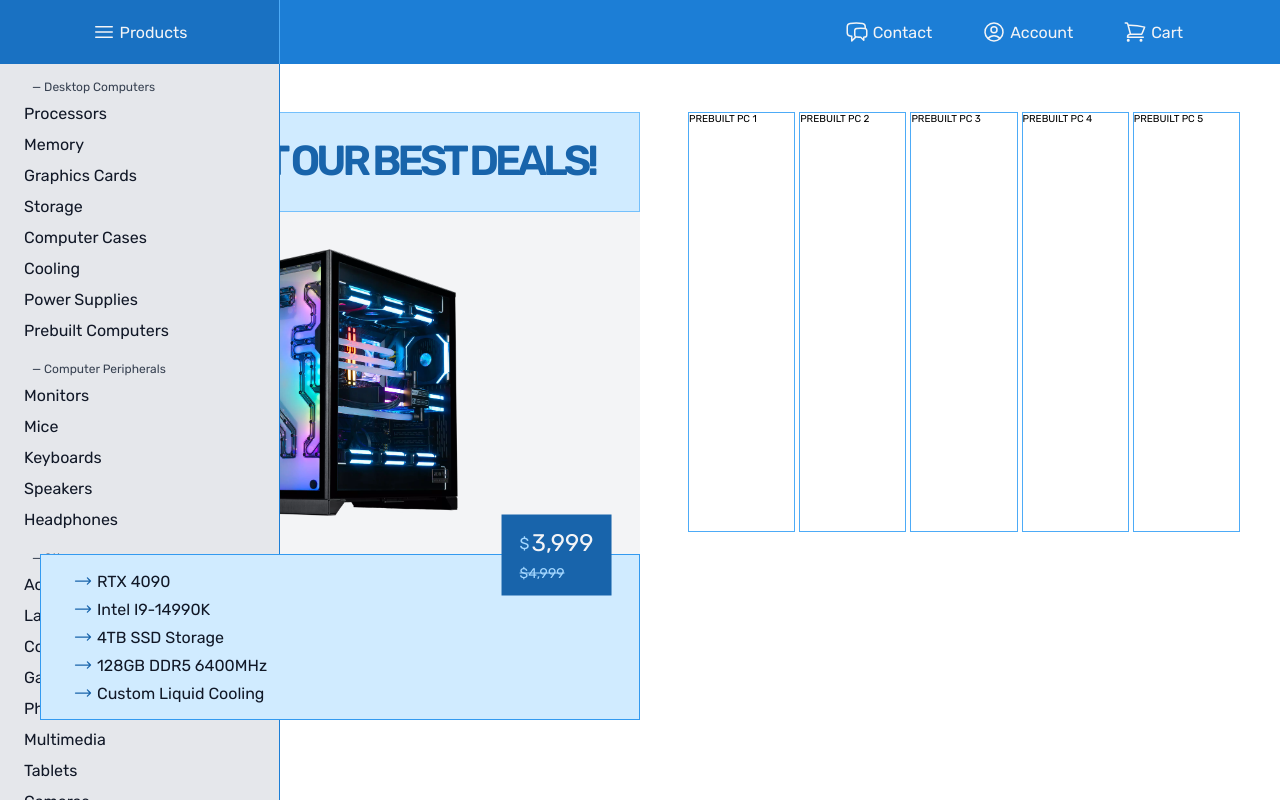
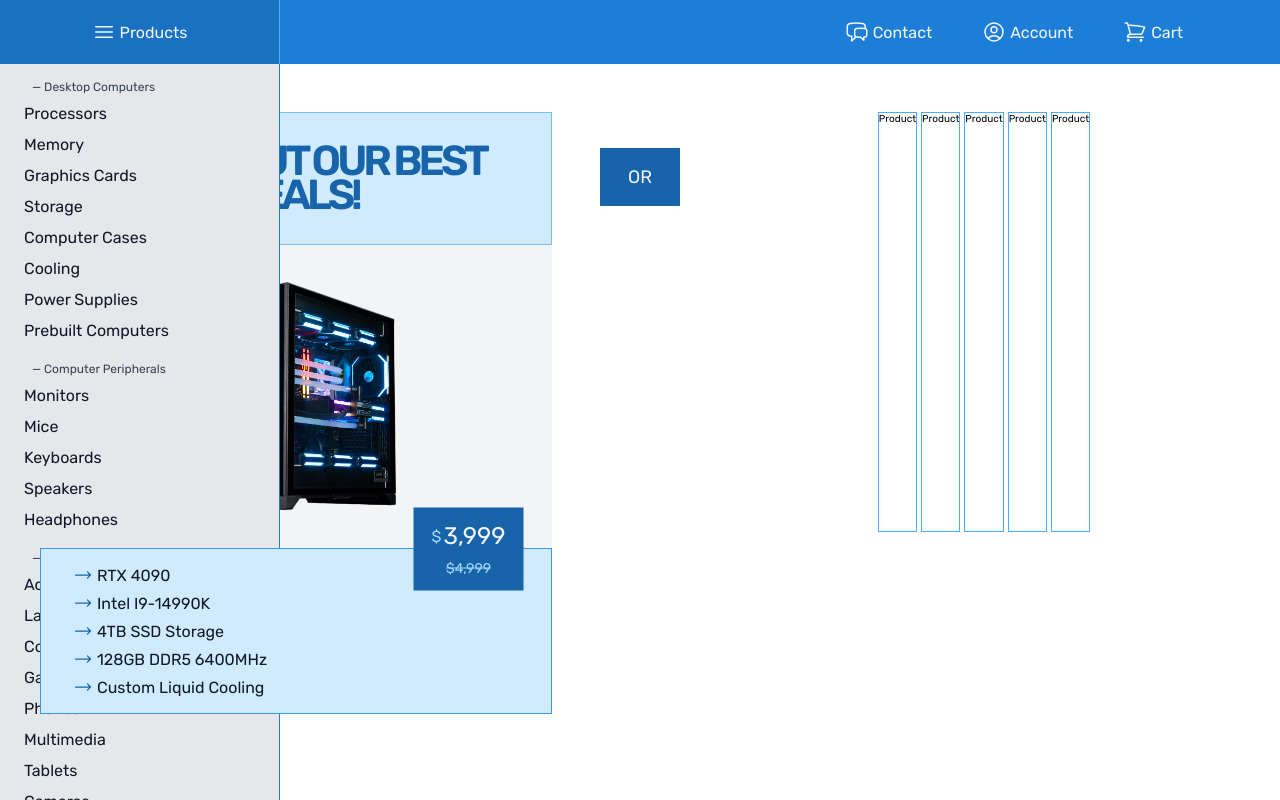
Before and after one commit to MrWalt/frostbyte, a React (Vite) app: page / in a window 1280 px wide. Built offline with nearby package versions, Linux system fonts and the light colour scheme.

Commit message:
Rename Accordion to Carousel and slighty change its design

```diff
--- a/src/pages/Home.jsx
+++ b/src/pages/Home.jsx
@@ -1,5 +1,5 @@
 import styled from "styled-components";
-import Accordion from "../ui/Accordion";
+import Accordion from "../ui/Carousel";
 import FeaturedCard from "../ui/FeaturedCards";
 
 const Container = styled.div`
@@ -8,17 +8,38 @@ const Container = styled.div`
 
   margin: 4.8rem auto;
 
+  display: grid;
+  grid-template-columns: 1fr 8rem 1fr;
+  /* align-items: center; */
+  /* justify-items: center; */
+  /* align-items: stretch; */
+  /* display: flex;
+  justify-content: space-between;
+  align-items: start; */
+  gap: 4.8rem;
+  /* padding: 4.8rem 12.8rem; */
+`;
+
+const StyledSpan = styled.span`
+  text-transform: uppercase;
+  padding: 1.8rem 2.4rem;
+  margin-top: 3.6rem;
   display: flex;
-  justify-content: space-between;
-  align-items: start;
-  /* padding: 4.8rem 12.8rem; */
-  gap: 4.8rem;
+  justify-content: center;
+  align-items: center;
+
+  align-self: start;
+
+  font-size: 1.8rem;
+  color: var(--color-grey-100);
+  background-color: var(--color-brand-900);
 `;
 
 export default function Home() {
   return (
     <Container>
       <Accordion />
+      <StyledSpan>Or</StyledSpan>
       <FeaturedCard />
     </Container>
   );
--- a/src/ui/Accordion.jsx
+++ b/src/ui/Carousel.jsx
@@ -23,7 +23,7 @@ const AccordionContainer = styled.div`
   align-items: center;
   gap: 3.6rem;
 
-  max-width: 50%;
+  max-width: 100%;
 
   background-color: var(--color-grey-100);
   /* border: 1px solid var(--color-brand-200); */
@@ -84,6 +84,11 @@ const PriceContainer = styled.div`
   color: var(--color-grey-100);
   transform: translate(-25%, -50%);
 
+  display: flex;
+  flex-direction: column;
+  align-items: center;
+  gap: 0.2rem;
+
   padding: 1.4rem 1.8rem;
   background-color: var(--color-brand-900);
 
@@ -94,8 +99,8 @@ const PriceContainer = styled.div`
   }
 
   p:last-of-type {
-    margin-top: 0.4rem;
-    text-align: center;
+    /* margin-top: 0.4rem; */
+    /* text-align: center; */
     font-size: 1.4rem;
     color: var(--color-brand-200);
     text-decoration: line-through;
--- a/src/ui/FeaturedCards.jsx
+++ b/src/ui/FeaturedCards.jsx
@@ -4,10 +4,10 @@ import PrimaryHeading from "../components/PrimaryHeading";
 const Container = styled.div`
   margin: 0 auto;
   height: 42rem;
-  width: 60rem;
+  max-width: 100%;
 `;
 
-const Cards = styled.div`
+const CardsContainer = styled.div`
   display: flex;
   gap: 0.4rem;
   width: 100%;
@@ -45,13 +45,13 @@ export default function FeaturedCard() {
   return (
     <>
       <Container>
-        <Cards>
-          <div>PREBUILT PC 1</div>
-          <div>PREBUILT PC 2</div>
-          <div>PREBUILT PC 3</div>
-          <div>PREBUILT PC 4</div>
-          <div>PREBUILT PC 5</div>
-        </Cards>
+        <CardsContainer>
+          <div>Product</div>
+          <div>Product</div>
+          <div>Product</div>
+          <div>Product</div>
+          <div>Product</div>
+        </CardsContainer>
       </Container>
     </>
   );
```
